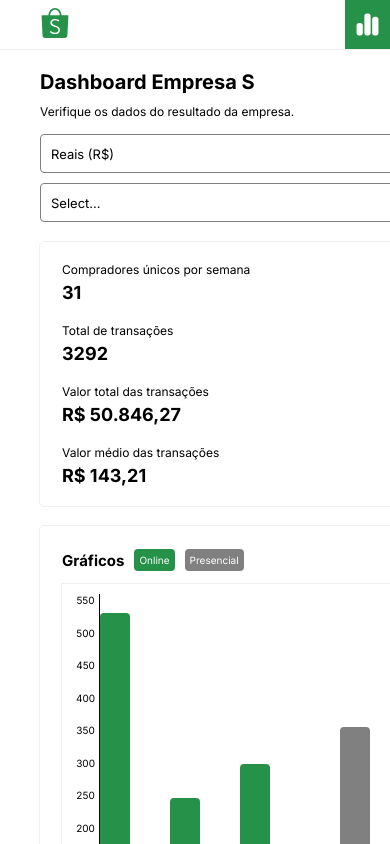
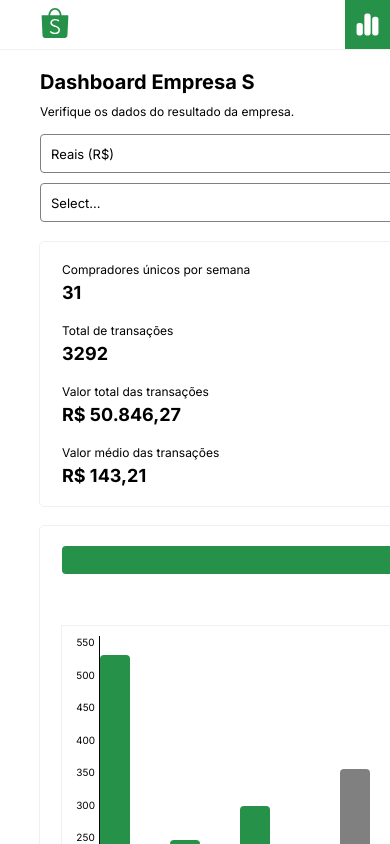
Before and after one commit to carlosr-lotus/next-shop-dashboard, a Next.js app: page / in a window 390 px wide. Built offline with nearby package versions, Linux system fonts and the light colour scheme.

Commit message:
UPD: responsivel graphics header panel

```diff
--- a/src/app/page.module.css
+++ b/src/app/page.module.css
@@ -29,14 +29,18 @@
 .chartHeader {
     display: flex;
     align-items: center;
+    flex-direction: column-reverse;
     justify-content: space-between;
+    gap: 2rem;
 }
 
 .chartHeader > h3 {
+    width: 100%;
     background-color: #269149;
     color: #fff;
     padding: .7rem;
     border-radius: .4rem;
+    text-align: center;
 }
 
 .chartHeader > div {
@@ -62,6 +66,19 @@
         grid-template-columns: 1fr 1fr;
         grid-template-rows: 1fr 1fr;
     }
+
+    .chartHeader {
+        display: flex;
+        align-items: center;
+        flex-direction: row;
+        justify-content: space-between;
+        gap: 2rem;
+    }
+
+    .chartHeader > h3 {
+        width: auto;
+
+    }
 }
 
 @media (min-width: 1024px) {
```
